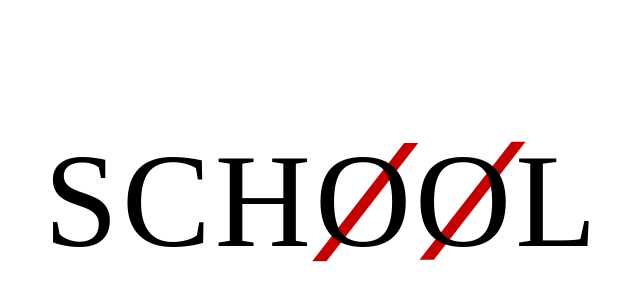
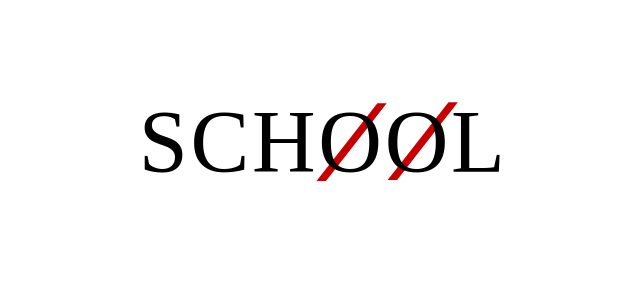
Before and after one commit to sch00l-nz/sch00l-nz.github.io, a plain HTML site: page index.html in a window 1280 px wide. Shown: the part 206-506 px from the top of the page, without its empty margins (315-955 px from the left). Drawn offline with Linux system fonts and the light colour scheme.

Commit message:
vertical align

```diff
--- a/index.html
+++ b/index.html
@@ -9,6 +9,10 @@
         justify-content: center;
         align-content: center;
       }
+      body img {
+        height: 100px;
+        margin-bottom: 15vh;
+      }
     </style>
   </head>
 
```
